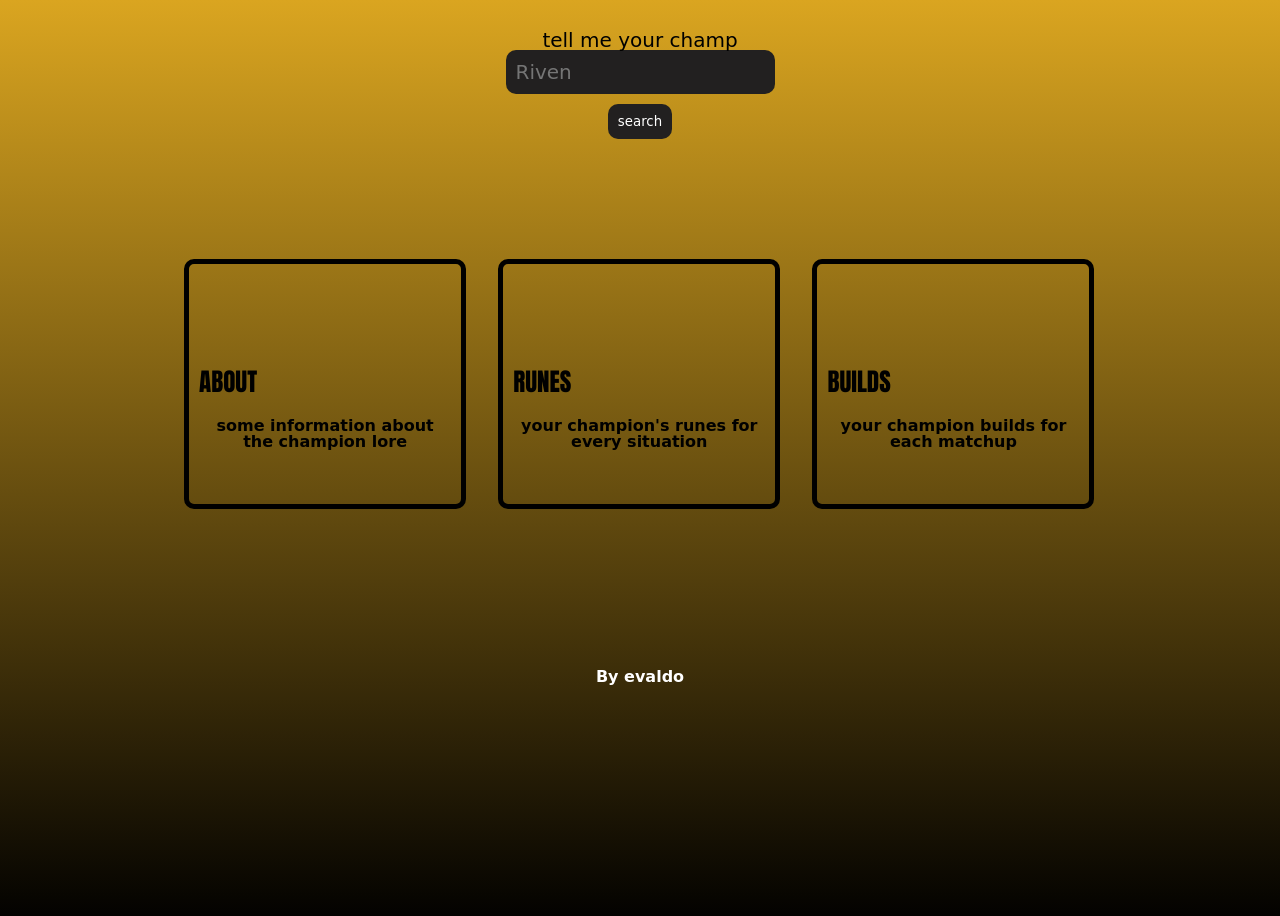
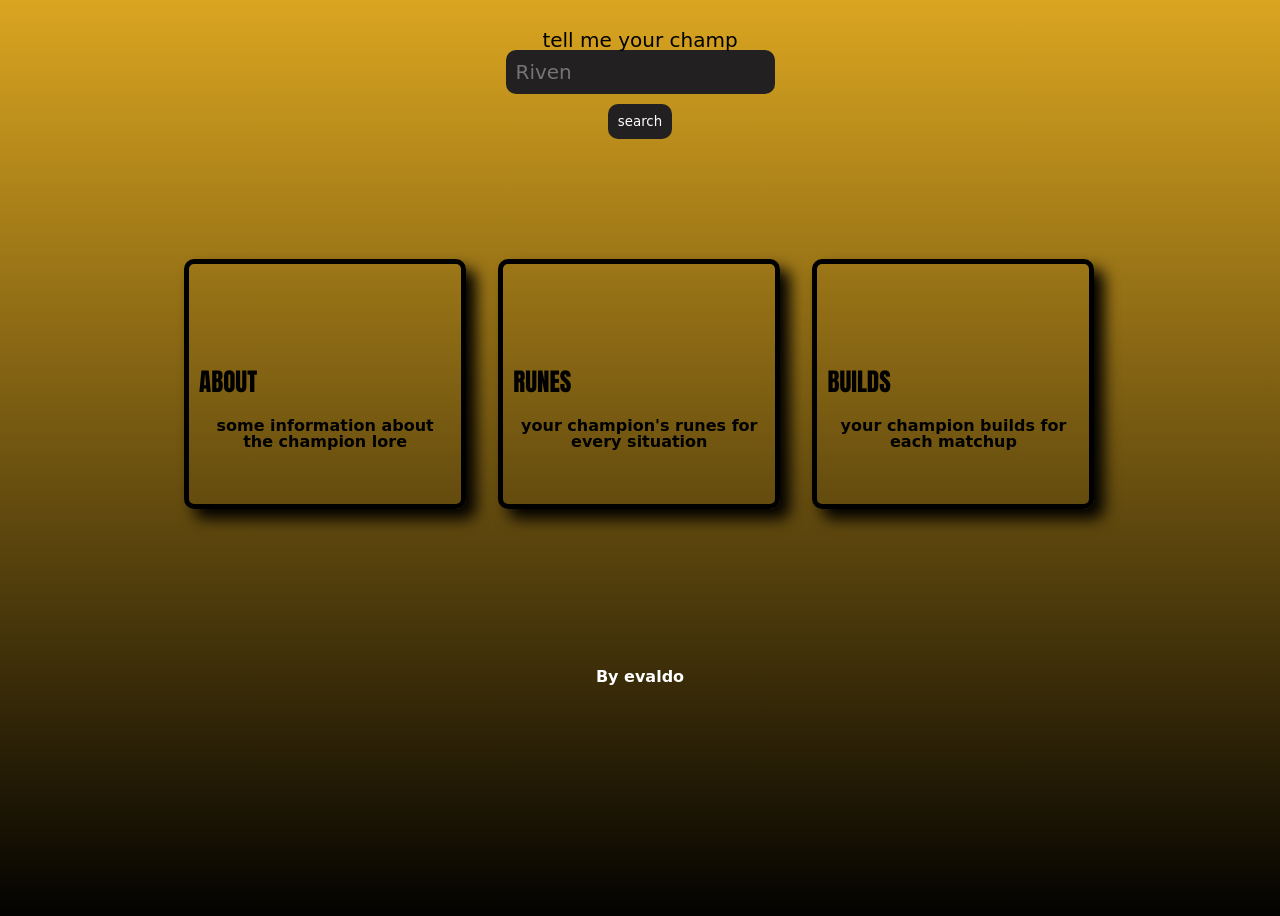
Before and after one commit to evaaldo/game-guide, a plain HTML site: page index.html in a window 1280 px wide. Drawn offline with Linux system fonts and the light colour scheme; a web font is replaced by a local one.

Commit message:
Add files via upload

```diff
--- a/style.css
+++ b/style.css
@@ -59,6 +59,7 @@
     border: 5px solid black;
     border-radius: 10px;
     transition: 1s all;
+    box-shadow: 10px 10px 15px;
 }
 .itens:hover {
     transform: scale(1.1);
```
